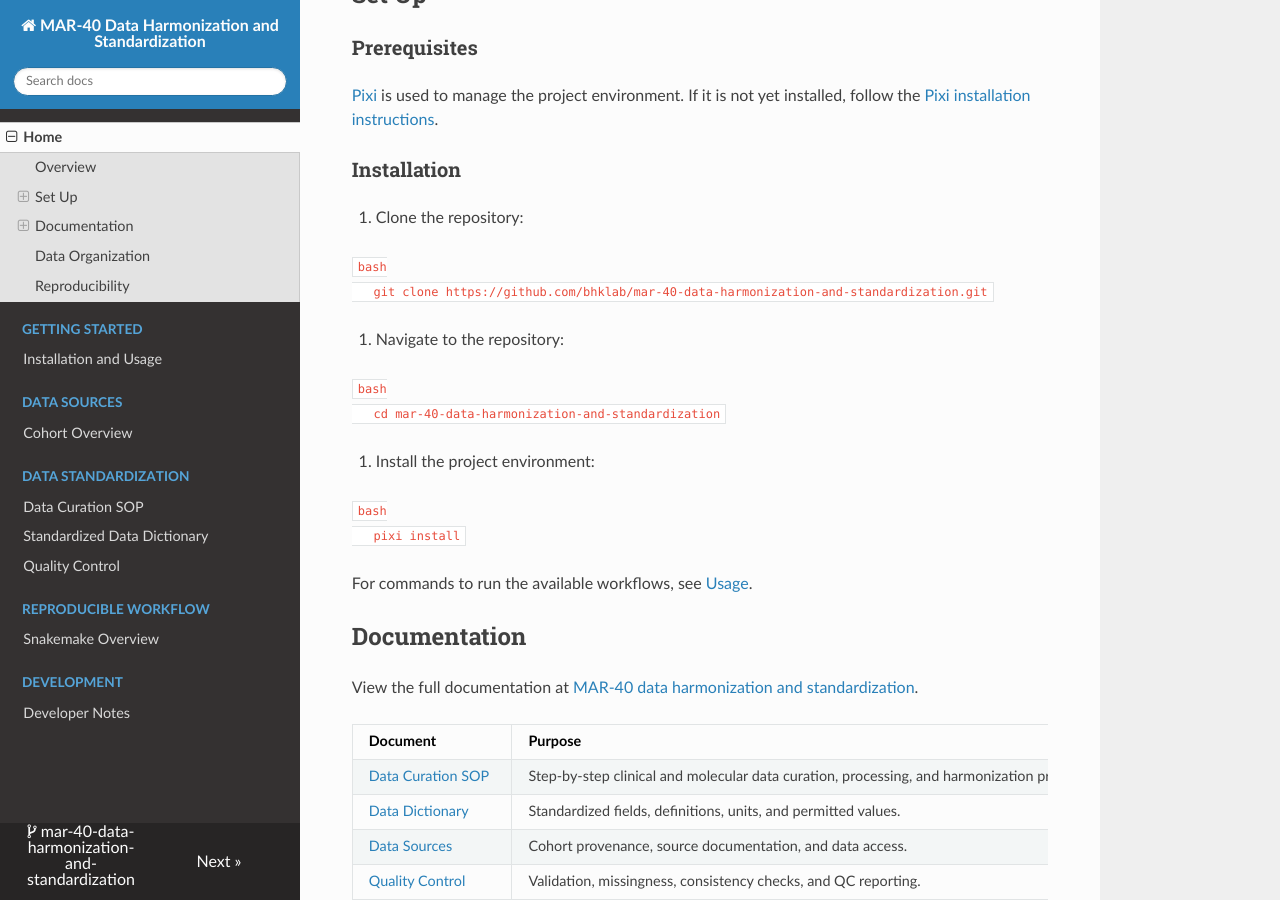
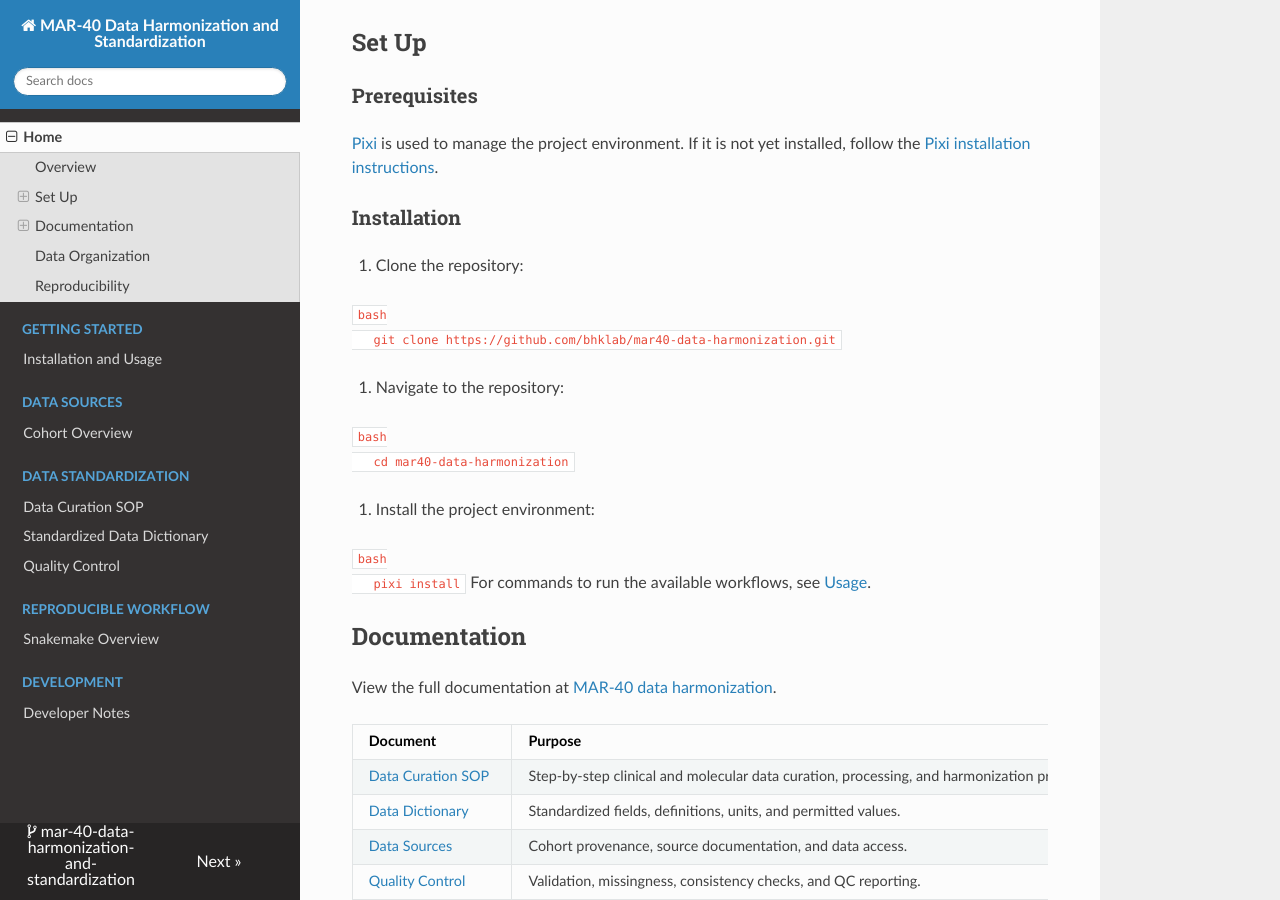
Before and after one commit to bhklab/mar40-data-harmonization, an MkDocs documentation site: the page built from docs/README.md, in a window 1280 px wide and 900 px high, scrolled down 887 px. Built offline with MkDocs 1.6.1, drawn with Linux system fonts in a browser that asks for light colours; nearby versions of some CDN libraries.

Commit message:
add readme file

````diff
--- a/docs/README.md
+++ b/docs/README.md
@@ -1,6 +1,7 @@
 # MAR-40 data harmonization and standardization
 
 **Authors:** [Farnoosh Abbas Aghababazadeh](https://github.com/RibaA)
+
 **Contact:** [farnoosh.abbasaghababazadeh@uhn.ca](mailto:farnoosh.abbasaghababazadeh@uhn.ca)
 
 **Description:** Development of standardized data processing and harmonization procedures, standard operating procedures (SOPs), quality control frameworks, and reproducible Snakemake workflows for clinical and molecular data in the MAR-40 immuno-oncology research program.
@@ -39,13 +40,13 @@ The project aims to:
 1. Clone the repository:
 
    ```bash
-   git clone https://github.com/bhklab/mar-40-data-harmonization-and-standardization.git
+   git clone https://github.com/bhklab/mar40-data-harmonization.git
    ```
 
 2. Navigate to the repository:
 
    ```bash
-   cd mar-40-data-harmonization-and-standardization
+   cd mar40-data-harmonization
    ```
 
 3. Install the project environment:
@@ -53,12 +54,11 @@ The project aims to:
    ```bash
    pixi install
    ```
-
 For commands to run the available workflows, see [Usage](docs/usage.md).
 
 ## Documentation
 
-View the full documentation at [MAR-40 data harmonization and standardization](https://bhklab.github.io/mar-40-data-harmonization-and-standardization/).
+View the full documentation at [MAR-40 data harmonization](https://bhklab.github.io/mar40-data-harmonization/).
 
 | Document | Purpose |
 | --- | --- |
````
